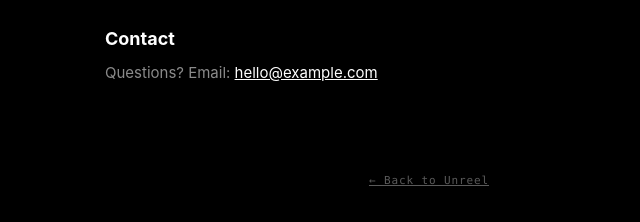
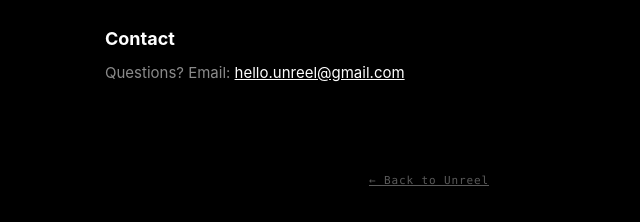
Before and after one commit to Silveredgar2978/unreel, a website: page privacy.html in a window 1280 px wide. Shown: the part 644-866 px from the top of the page, 211-851 px from the left. Drawn offline with Linux system fonts and the light colour scheme.

Commit message:
Add files via upload

```diff
--- a/privacy.html
+++ b/privacy.html
@@ -16,7 +16,7 @@
 <h2>Ads and cookies</h2>
 <p>This site uses Google AdSense to show ads. Google and its partners may use cookies to show ads based on your visits to this and other websites. You can turn off personalized ads at <a href="https://adssettings.google.com">adssettings.google.com</a>. Learn more at <a href="https://policies.google.com/technologies/ads">policies.google.com/technologies/ads</a>.</p>
 <h2>Contact</h2>
-<p>Questions? Email: <a href="mailto:hello@example.com">hello@example.com</a></p>
+<p>Questions? Email: <a href="mailto:hello.unreel@gmail.com">hello.unreel@gmail.com</a></p>
 </main>
 <footer><a href="/">← Back to Unreel</a></footer>
 </body></html>
```
